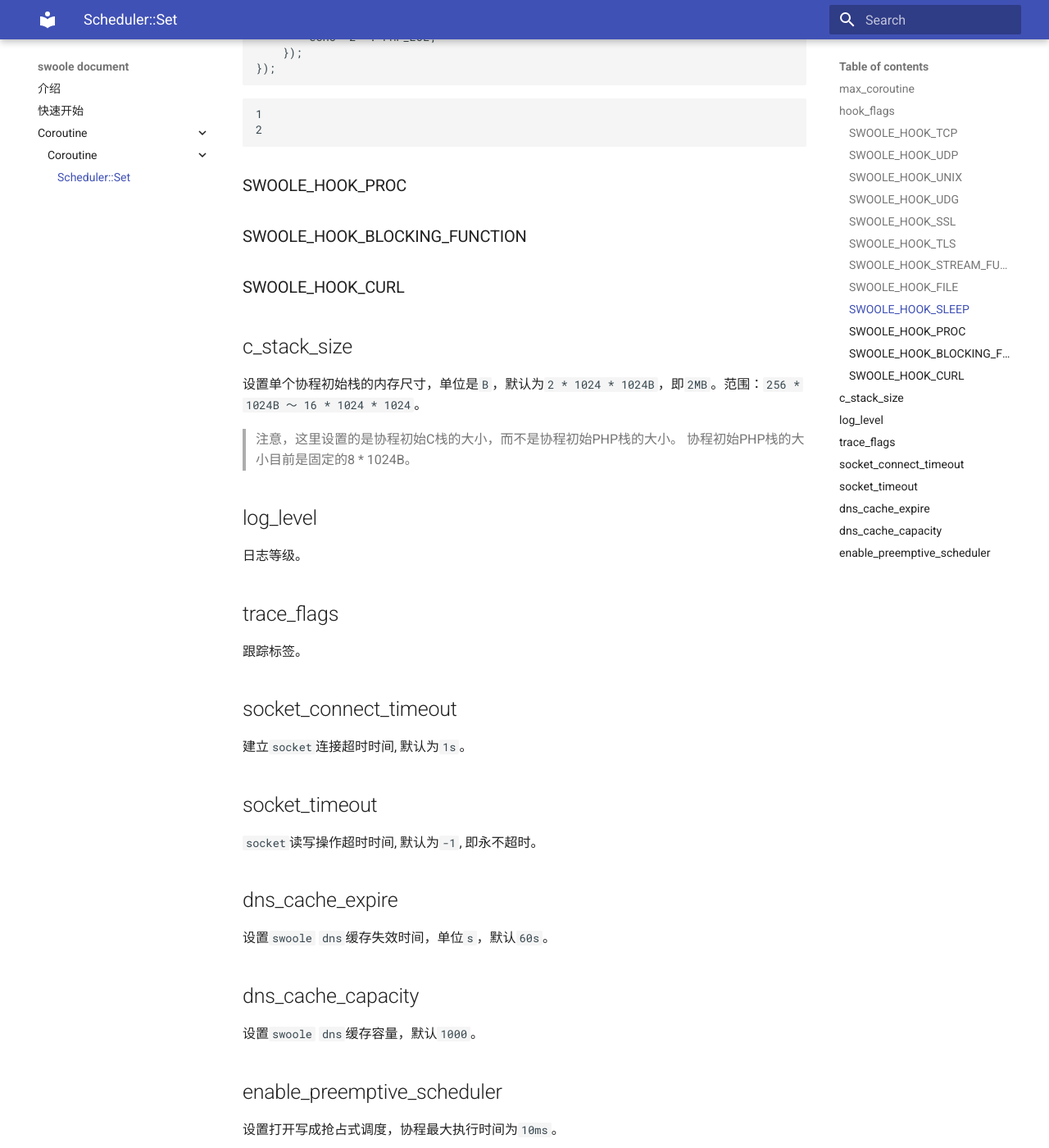
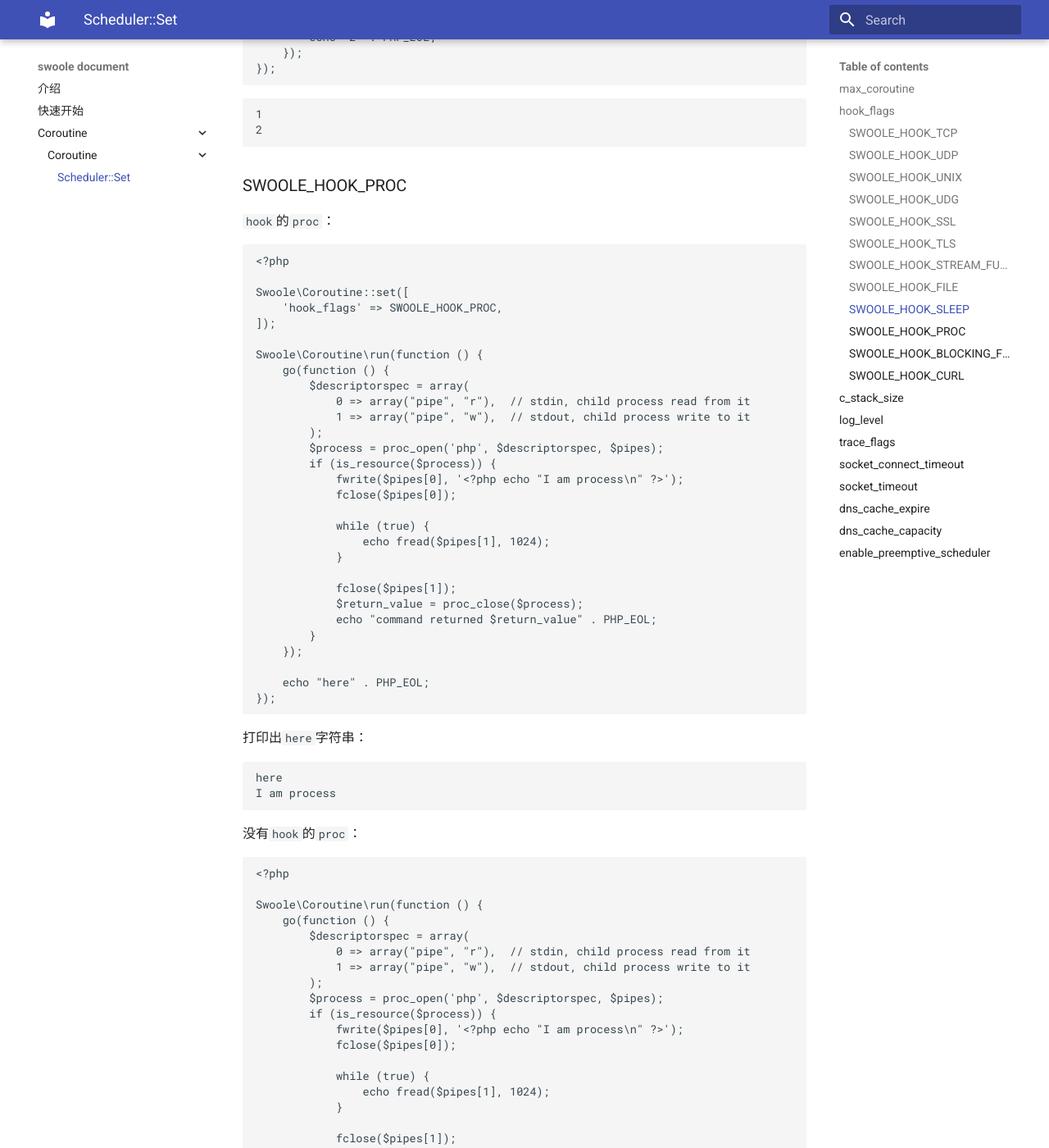
Before and after one commit to swooleo/docs, an MkDocs documentation site: the page built from docs/coroutine/scheduler/set.md, in a window 1280 px wide and 1400 px high, scrolled down 8063 px. Shown: the whole window at 82% size. Built offline with MkDocs 1.6.1 and Material for MkDocs 9.7.7, drawn with Linux system fonts in a browser that asks for light colours; some of the changed text lies outside the part shown.

Commit message:
add SWOOLE_HOOK_PROC flag

````diff
--- a/docs/coroutine/scheduler/set.md
+++ b/docs/coroutine/scheduler/set.md
@@ -427,6 +427,84 @@ Swoole\Coroutine\run(function () {
 
 ### SWOOLE_HOOK_PROC
 
+`hook`的`proc`：
+
+```php
+<?php
+
+Swoole\Coroutine::set([
+    'hook_flags' => SWOOLE_HOOK_PROC,
+]);
+
+Swoole\Coroutine\run(function () {
+    go(function () {
+        $descriptorspec = array(
+            0 => array("pipe", "r"),  // stdin, child process read from it
+            1 => array("pipe", "w"),  // stdout, child process write to it
+        );
+        $process = proc_open('php', $descriptorspec, $pipes);
+        if (is_resource($process)) {
+            fwrite($pipes[0], '<?php echo "I am process\n" ?>');
+            fclose($pipes[0]);
+
+            while (true) {
+                echo fread($pipes[1], 1024);
+            }
+
+            fclose($pipes[1]);
+            $return_value = proc_close($process);
+            echo "command returned $return_value" . PHP_EOL;
+        }
+    });
+
+    echo "here" . PHP_EOL;
+});
+```
+
+打印出`here`字符串：
+
+```shell
+here
+I am process
+```
+
+没有`hook`的`proc`：
+
+```php
+<?php
+
+Swoole\Coroutine\run(function () {
+    go(function () {
+        $descriptorspec = array(
+            0 => array("pipe", "r"),  // stdin, child process read from it
+            1 => array("pipe", "w"),  // stdout, child process write to it
+        );
+        $process = proc_open('php', $descriptorspec, $pipes);
+        if (is_resource($process)) {
+            fwrite($pipes[0], '<?php echo "I am process\n" ?>');
+            fclose($pipes[0]);
+
+            while (true) {
+                echo fread($pipes[1], 1024);
+            }
+
+            fclose($pipes[1]);
+            $return_value = proc_close($process);
+            echo "command returned $return_value" . PHP_EOL;
+        }
+    });
+
+    echo "here" . PHP_EOL;
+});
+```
+
+此时不会打印出`here`字符串：
+
+```shell
+I am process
+
+```
+
 ### SWOOLE_HOOK_BLOCKING_FUNCTION
 
 ### SWOOLE_HOOK_CURL
````
